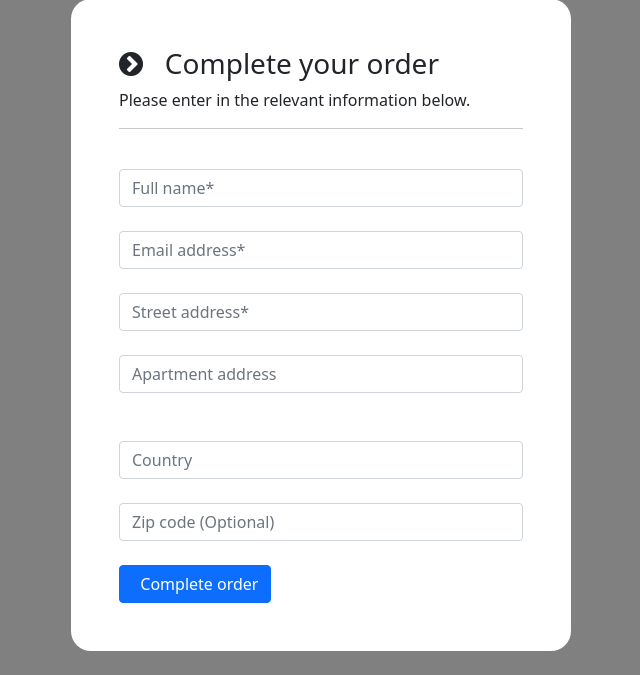
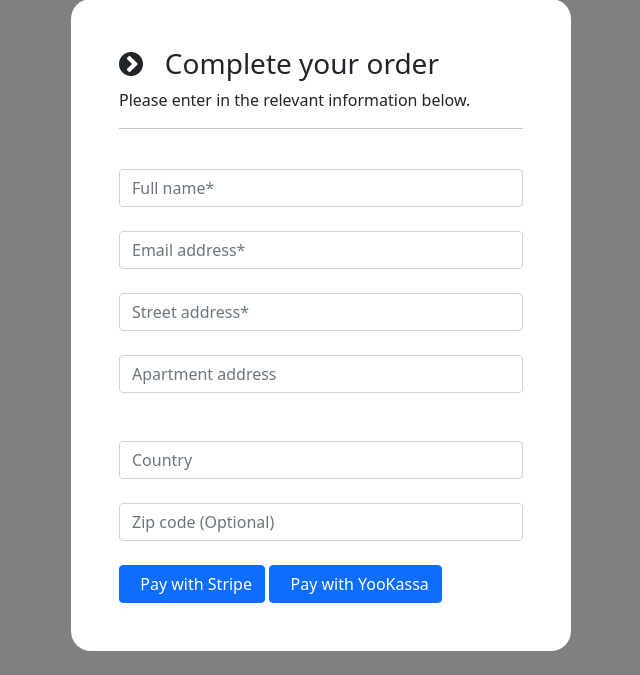
Before and after one commit to vikivuki2003/web_site_django, a Django app: page /payment/checkout/ in a window 1280 px wide. Shown: the part 136-811 px from the top of the page, without its empty margins (319-959 px from the left). Run offline with Django 5.2, Linux system fonts and the light colour scheme; data comes from the database, SQL or seed files in the repository; both versions use the stored data as it was after the commit; some libraries are stand-ins or nearby versions.

Commit message:
added payment through stripe

```diff
--- a/payment/templates/payment/checkout.html
+++ b/payment/templates/payment/checkout.html
@@ -13,7 +13,7 @@
     <body>
         <br>
         <div class="container bg-white shadow-md p-5" style="width:500px; border-radius:20px;">
-            <form id="form">
+            <form id="form" action="{% url 'payment:complete-order' %}" method="post">
                 <div>
                     <h3> <i class="fa fa-chevron-circle-right" aria-hidden="true"></i> &nbsp; Complete your order </h3>
                     <p> Please enter in the relevant information below. </p>
@@ -53,7 +53,9 @@
 
                 </div>
                 <br>
-               <button id="complete-order" type="submit" class="btn btn-primary navbar-btn text-white"> &nbsp; Complete order </button>
+                    {% csrf_token %}
+                <button id="complete-order-stripe" type="submit" class="btn btn-primary navbar-btn text-white" name="stripe-payment" value="stripe-payment"> &nbsp; Pay with Stripe </button>
+               <button id="complete-order-yookassa" type="submit" class="btn btn-primary navbar-btn text-white" name="yookassa-payment" value="yookassa-payment"> &nbsp; Pay with YooKassa </button>
 
                 <br>
             </form>
@@ -61,34 +63,5 @@
 
         <br>
     </body>
-    <!-- Ajax integration -->
 
-
-<script>
-    $(document).on('submit', function(e){
-        e.preventDefault();
-        $.ajax({
-            type: 'POST',
-            url: '{% url "payment:complete-order" %}',
-            data: {
-                name: $('#name').val(),
-                email: $('#email').val(),
-                street_address: $('#address1').val(),
-                apartment_address: $('#address2').val(),
-                // city: $('#city').val(),
-                contry: $('#state').val(),
-                zipcode: $('#zipcode').val(),
-                csrfmiddlewaretoken: '{{ csrf_token }}',
-                action: 'payment'
-            },
-            success: function(response){
-                window.location.replace('{% url "payment:payment-success" %}')
-
-            },
-            error: function(error){
-                window.location.replace('{% url "payment:payment-failed" %}')
-            }
-        })
-    })
-</script>
 {% endblock %}
--- a/payment/views.py
+++ b/payment/views.py
@@ -1,9 +1,17 @@
+from decimal import Decimal
+
+import stripe
 from django.contrib.auth.decorators import login_required
-from django.shortcuts import get_object_or_404, redirect, render
+from django.shortcuts import get_object_or_404, redirect, render, reverse
+from django.conf import settings
 from cart.cart import Cart
 from .forms import ShippingAddressForm
 from .models import Order, OrderItem, ShippingAddress
 from django.http import JsonResponse
+
+
+stripe.api_key = settings.STRIPE_SECRET_KEY
+stripe.api_version = settings.STRIPE_API_VERSION
 @login_required(login_url='account:login')
 def shipping(request):
     try:
@@ -29,7 +37,9 @@ def checkout(request):
 
 
 def complete_order(request):
-    if request.POST.get('action') == 'payment':
+    if request.method == 'POST':
+        payment_type = request.POST.get('stripe-payment', 'yookassa-payment')
+
         name = request.POST.get('name')
         email = request.POST.get('email')
         street_address = request.POST.get('street_address')
@@ -38,32 +48,56 @@ def complete_order(request):
         zip = request.POST.get('zip')
         cart = Cart(request)
         total_price = cart.get_total_price()
-        shipping_address, _ = ShippingAddress.objects.get_or_create(
-            user=request.user,
-            defaults={
-                'name': name,
-                'email': email,
-                'street_address': street_address,
-                'apartment_address': apartment_address,
-                'country': country,
-                'zip': zip
-            }
-        )
-    if request.user.is_authenticated:
-        order = Order.objects.create(
-            user=request.user, shipping_address=shipping_address, amount=total_price)
-        for item in cart:
-            OrderItem.objects.create(
-                order=order, product=item['product'], price=item['price'], quantity=item['qty'], user=request.user)
-    else:
-        order = Order.objects.create(
-            shipping_address=shipping_address, amount=total_price)
 
-        for item in cart:
-            OrderItem.objects.create(
-                order=order, product=item['product'], price=item['price'], quantity=item['qty'])
+        match payment_type:
+            case "stripe-payment":
 
-    return JsonResponse({'success': True})
+                shipping_address, _ = ShippingAddress.objects.get_or_create(
+                    user=request.user,
+                    defaults={
+                        'name': name,
+                        'email': email,
+                        'street_address': street_address,
+                        'apartment_address': apartment_address,
+                        'country': country,
+                        'zip': zip
+                    }
+                )
+                session_data = {
+                    'mode': 'payment',
+                    'success_url': request.build_absolute_uri(reverse('payment:payment-success')),
+                    'cancel_url': request.build_absolute_uri(reverse('payment:payment-failed')),
+                    'line_items': []
+                }
+
+                if request.user.is_authenticated:
+                    order = Order.objects.create(
+                        user=request.user, shipping_address=shipping_address, amount=total_price)
+
+                    for item in cart:
+                        OrderItem.objects.create(
+                            order=order, product=item['product'], price=item['price'], quantity=item['qty'], user=request.user)
+
+                        session_data['line_items'].append({
+                            'price_data': {
+                                'unit_amount': int(item['price'] * Decimal(100)),
+                                'currency': 'usd',
+                                'product_data': {
+                                    'name': item['product']
+                                },
+                            },
+                            'quantity': item['qty'],
+                        })
+
+                        session = stripe.checkout.Session.create(**session_data)
+                        return redirect(session.url, code=303)
+                else:
+                    order = Order.objects.create(
+                        shipping_address=shipping_address, amount=total_price)
+
+                    for item in cart:
+                        OrderItem.objects.create(
+                            order=order, product=item['product'], price=item['price'], quantity=item['qty'])
 
 
 def payment_success(request):
--- a/site_django/settings.py
+++ b/site_django/settings.py
@@ -168,3 +168,7 @@ EMAIL_PORT = 587
 EMAIL_HOST_USER = 'vorduk98@gmail.com'
 EMAIL_HOST_PASSWORD = env('EMAIL_HOST_PASSWORD')
 EMAIL_USE_TLS = True
+
+STRIPE_PUBLISHABLE_KEY = env('STRIPE_PUBLISHABLE_KEY')
+STRIPE_SECRET_KEY = env('STRIPE_SECRET_KEY')
+STRIPE_API_VERSION = env('STRIPE_API_VERSION')
```
Also changed, not shown: account/forms.py (line endings or trailing spaces), db.sqlite3, 1 other file.
